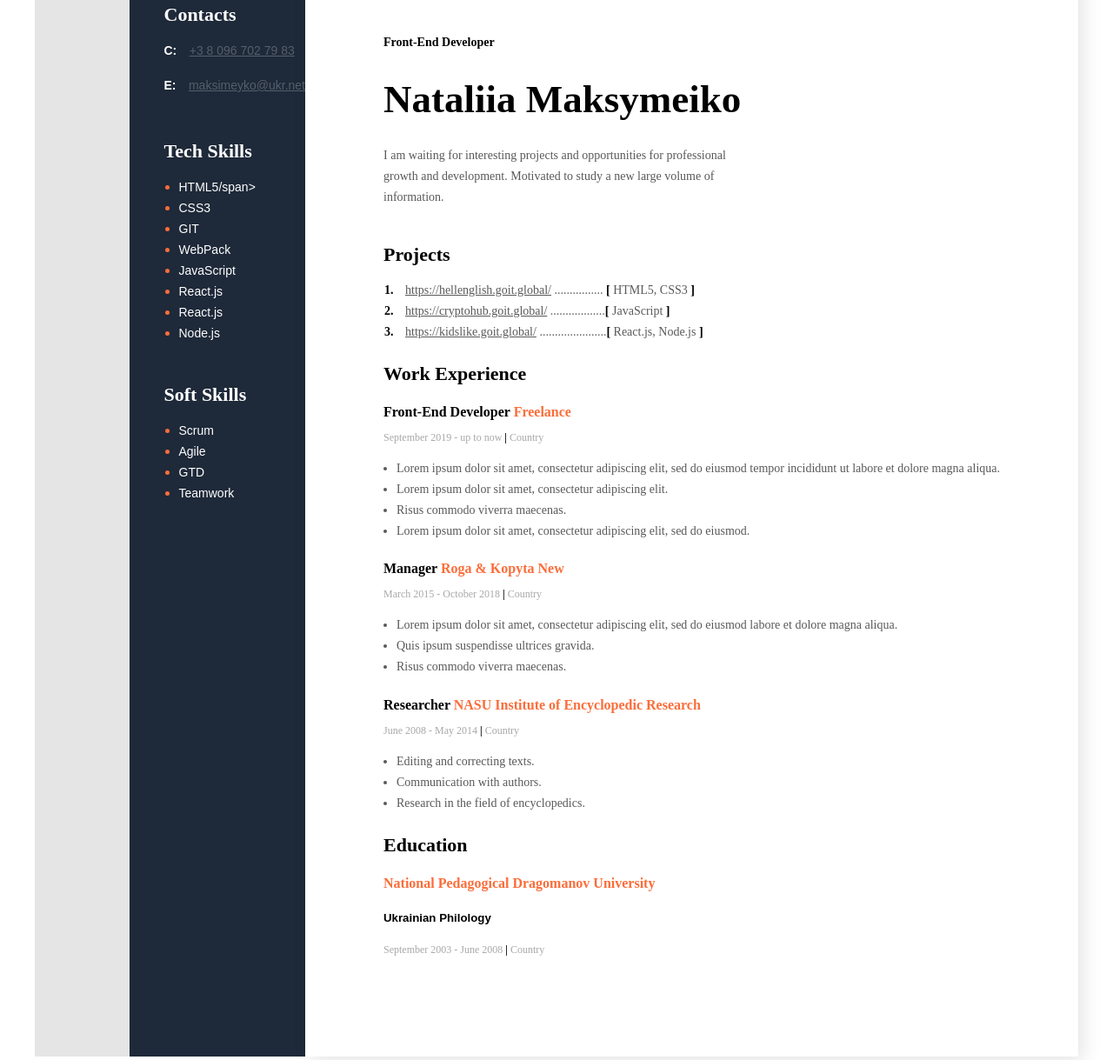
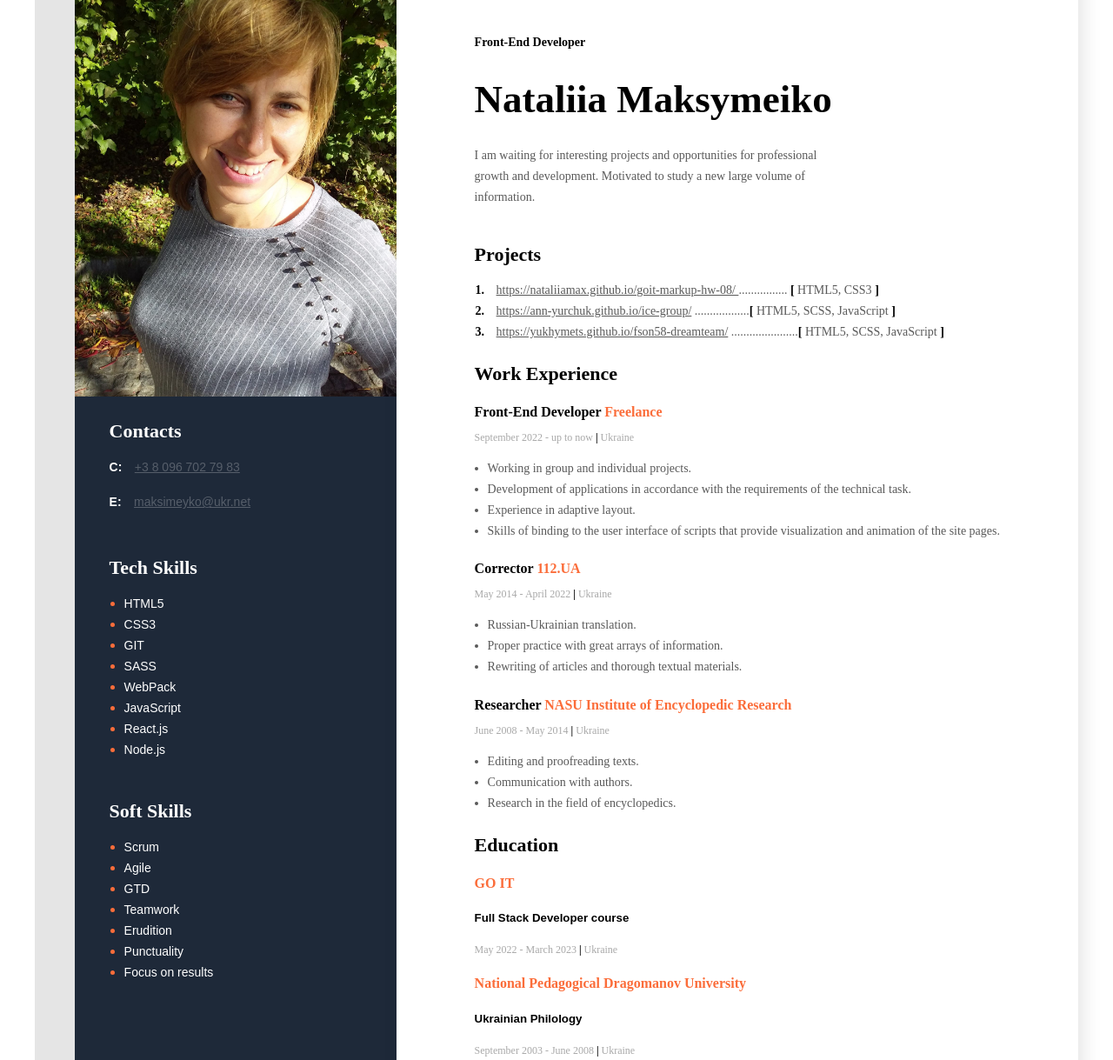
Before and after one commit to NataliiaMax/my-cv, a plain HTML site: page index.html in a window 1280 px wide. Shown: the part 85-1304 px from the top of the page at 87% size. Drawn offline with Linux system fonts and the light colour scheme.

Commit message:
update index-html

```diff
--- a/index.html
+++ b/index.html
@@ -30,22 +30,23 @@
                 <h3 class="title">Projects</h3>
                 <ol class="projects-list">
                     <li class="projects-item">
-                        <span class="project"><a href="https://hellenglish.goit.global/"
-                                class="project-link">https://hellenglish.goit.global/</a>
+                        <span class="project"><a href="https://nataliiamax.github.io/goit-markup-hw-08/"
+                                class="project-link">https://nataliiamax.github.io/goit-markup-hw-08/
+                            </a>
                             ................
                             <span class="project-bracket">[</span>
                             HTML5, CSS3 <span class="project-bracket">]</span></span>
                     </li>
                     <li class="projects-item">
-                        <span class="project"><a href="https://cryptohub.goit.global/"
-                                class="project-link">https://cryptohub.goit.global/</a>
-                            ..................<span class="project-bracket">[</span> JavaScript <span
+                        <span class="project"><a href="https://ann-yurchuk.github.io/ice-group/"
+                                class="project-link">https://ann-yurchuk.github.io/ice-group/</a>
+                            ..................<span class="project-bracket">[</span> HTML5, SCSS, JavaScript <span
                                 class="project-bracket">]</span></span></span>
                     </li>
                     <li class="projects-item">
-                        <span class="project"><a href="https://kidslike.goit.global/"
-                                class="project-link">https://kidslike.goit.global/</a>
-                            ......................<span class="project-bracket">[</span> React.js, Node.js <span
+                        <span class="project"><a href="https://yukhymets.github.io/fson58-dreamteam/"
+                                class="project-link">https://yukhymets.github.io/fson58-dreamteam/</a>
+                            ......................<span class="project-bracket">[</span> HTML5, SCSS, JavaScript <span
                                 class="project-bracket">]</span></span></span>
                     </li>
                 </ol>
@@ -58,26 +59,23 @@
                     <h4 class="work-position">Front-End Developer
                         <span class="organization">Freelance</span>
                     </h4>
-                    <p class="period">September 2019 - up to now <span class="line">|</span> Country</p>
+                    <p class="period">September 2022 - up to now <span class="line">|</span> Ukraine</p>
                     <ul class="work-list">
-                        <li class="work-list-item">Lorem ipsum dolor sit amet, consectetur adipiscing elit, sed do
-                            eiusmod tempor incididunt ut labore et dolore magna
-                            aliqua.</li>
-                        <li class="work-list-item">Lorem ipsum dolor sit amet, consectetur adipiscing elit.</li>
-                        <li class="work-list-item">Risus commodo viverra maecenas.</li>
-                        <li class="work-list-item">Lorem ipsum dolor sit amet, consectetur adipiscing elit, sed do
-                            eiusmod.</li>
+                        <li class="work-list-item">Working in group and individual projects.</li>
+                        <li class="work-list-item">Development of applications in accordance with the requirements of the technical task.</li>
+                        <li class="work-list-item">Experience in adaptive layout.</li>
+                        <li class="work-list-item">Skills of binding to the user interface of scripts that provide visualization and animation of the site pages.</li>
                     </ul>
                 </div>
                 <!--Company2-->
                 <div>
-                    <h4 class="work-position">Manager <span class="organization">Roga & Kopyta New</span></h4>
-                    <p class="period">March 2015 - October 2018 <span class="line">|</span> Country</p>
+                    <h4 class="work-position">Сorrector <span class="organization">112.UA</span></h4>
+                    <p class="period">May 2014 - April 2022 <span class="line">|</span> Ukraine</p>
                     <ul class="work-list">
-                        <li class="work-list-item">Lorem ipsum dolor sit amet, consectetur adipiscing elit, sed do
-                            eiusmod labore et dolore magna aliqua.</li>
-                        <li class="work-list-item">Quis ipsum suspendisse ultrices gravida.</li>
-                        <li class="work-list-item">Risus commodo viverra maecenas.</li>
+                        <li class="work-list-item">Russian-Ukrainian translation.</li>
+                        <li class="work-list-item">Proper
+                        practice with great arrays of information.</li>
+                        <li class="work-list-item">Rewriting of articles and thorough textual materials.</li>
                     </ul>
                 </div>
                 <!--Company3-->
@@ -85,9 +83,9 @@
                     <h4 class="work-position">Researcher <span class="organization">NASU Institute of Encyclopedic
                             Research</span></h4>
                     <p class="period">
-                        June 2008 - May 2014 <span class="line">|</span> Country</p>
+                        June 2008 - May 2014 <span class="line">|</span> Ukraine</p>
                     <ul class="work-list">
-                        <li class="work-list-item">Editing and correcting texts.</li>
+                        <li class="work-list-item">Editing and proofreading texts.</li>
                         <li class="work-list-item">Communication with authors.</li>
                         <li class="work-list-item">Research in the field of encyclopedics.</li>
                     </ul>
@@ -95,9 +93,14 @@
                 <!--Education-->
                 <div class="education">
                     <h3 class="title">Education</h3>
+<h4 class="organization">GO IT</h4>
+<h5>Full Stack Developer course</h5>
+<p class="period">May 2022 - March 2023 <span class="line">|</span> Ukraine
+</p>
+
                     <h4 class="organization">National Pedagogical Dragomanov University</h4>
                     <h5>Ukrainian Philology</h5>
-                    <p class="period">September 2003 - June 2008 <span class="line">|</span> Country
+                    <p class="period">September 2003 - June 2008 <span class="line">|</span> Ukraine
                     </p>
                 </div>
             </div>
@@ -105,7 +108,7 @@
 
         <!--Sidebar-->
         <aside class="sidebar">
-            <img width="370" src="img/photo2.jpg" alt="user photo" class="photo">
+            <img width="370" src="./images/photo2.jpg" alt="my photo" class="photo">
             <!--Contacts-->
             <div class="contacts">
                 <h3 class="sidebar-title">Contacts</h3>
@@ -124,12 +127,12 @@
             <div class="tech-skills">
                 <h3 class="sidebar-title">Tech Skills</h3>
                 <ul class="tech-skills-list">
-                    <li class="tech-skills-item"> <span class="tech-skills-text">HTML5/span></li>
+                    <li class="tech-skills-item"> <span class="tech-skills-text">HTML5</span></li>
                     <li class="tech-skills-item"> <span class="tech-skills-text">CSS3</span></li>
                     <li class="tech-skills-item"> <span class="tech-skills-text">GIT</span></li>
+                    <li class="tech-skills-item"> <span class="tech-skills-text">SASS</span></li>
                     <li class="tech-skills-item"> <span class="tech-skills-text">WebPack</span></li>
                     <li class="tech-skills-item"> <span class="tech-skills-text">JavaScript</span></li>
-                    <li class="tech-skills-item"> <span class="tech-skills-text">React.js</span></li>
                     <li class="tech-skills-item"> <span class="tech-skills-text">React.js</span></li>
                     <li class="tech-skills-item"> <span class="tech-skills-text">Node.js</span></li>
                 </ul>
@@ -142,6 +145,9 @@
                     <li class="soft-skills-item"> <span class="soft-skills-text">Agile</span></li>
                     <li class="soft-skills-item"> <span class="soft-skills-text">GTD</span></li>
                     <li class="soft-skills-item"> <span class="soft-skills-text">Teamwork</span></li>
+                    <li class="soft-skills-item"> <span class="soft-skills-text">Erudition</span></li>
+                    <li class="soft-skills-item"> <span class="soft-skills-text">Punctuality</span></li>
+                    <li class="soft-skills-item"> <span class="soft-skills-text">Focus on results</span></li>
                 </ul>
             </div>
         </aside>
```
